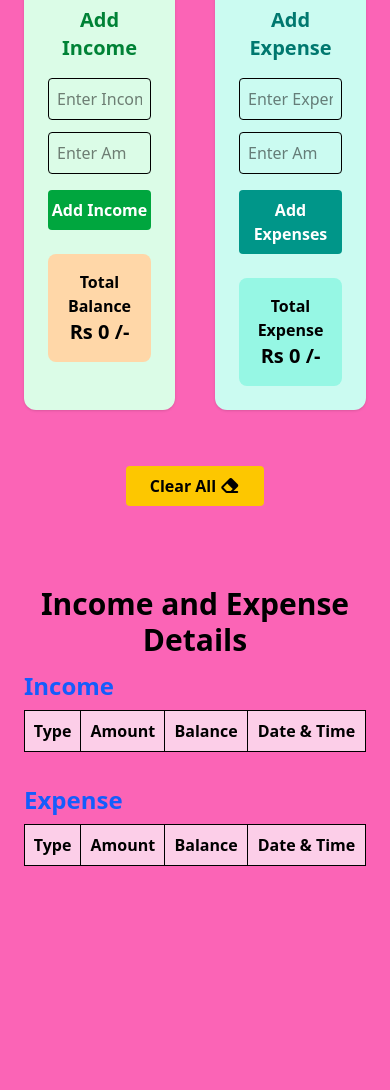
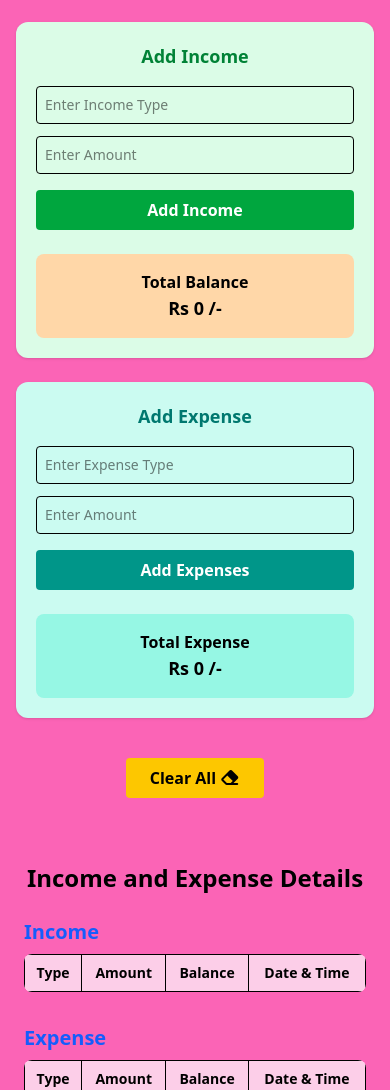
Before and after one commit to Resmi2003/budget-calculator, a plain HTML site: page dashboard.html in a window 390 px wide. Shown: the part 180-1270 px from the top of the page. Before the commit the page ends 1070 px from the top, so only its background shows below. Drawn offline with nearby package versions, Linux system fonts and the light colour scheme.

Commit message:
final modification

```diff
--- a/dashboard.html
+++ b/dashboard.html
@@ -3,46 +3,54 @@
 
 <head>
     <meta charset="UTF-8">
+    <meta name="viewport" content="width=device-width, initial-scale=1.0">
     <title>Dashboard</title>
+
     <!-- tw cdn -->
     <script src="https://cdn.jsdelivr.net/npm/@tailwindcss/browser@4"></script>
+
     <!-- fontawesome cdn -->
     <link rel="stylesheet" href="https://cdnjs.cloudflare.com/ajax/libs/font-awesome/7.0.1/css/all.min.css"
         integrity="sha512-2SwdPD6INVrV/lHTZbO2nodKhrnDdJK9/kg2XD1r9uGqPo1cUbujc+IYdlYdEErWNu69gVcYgdxlmVmzTWnetw=="
         crossorigin="anonymous" referrerpolicy="no-referrer" />
 </head>
 
-<body class="bg-pink-400 min-h-screen p-6">
+<body class="bg-pink-400 min-h-screen p-4 sm:p-6">
 
-    <div class="flex justify-between items-center mb-6">
+    <div class="flex flex-col sm:flex-row justify-between items-center gap-4 mb-6">
 
         <!-- welcome -->
-        <h1 id="welcome" class="text-xl font-semibold text-gray-700"> Welcome</h1>
+        <h1 id="welcome"
+            class="text-lg sm:text-xl font-semibold text-gray-700 text-center sm:text-left break-words">
+            Welcome
+        </h1>
 
         <!-- logout -->
         <button onclick="logout()"
-            class="border border-red-400 text-red-500 px-4 py-1 rounded bg-white font-bold hover:bg-red-500 hover:text-white">
+            class="border border-red-400 text-red-500 px-4 py-2 rounded bg-white font-bold hover:bg-red-500 hover:text-white">
             Logout <i class="fa-solid fa-power-off"></i>
         </button>
     </div>
 
-    <h2 class="text-4xl font-bold text-center mb-10">
+    <h2 class="text-3xl sm:text-4xl font-bold text-center mb-10">
         <span class="text-blue-600">Smart</span>
         <span class="text-green-600">Wallet</span>
     </h2>
 
-    <div class="flex gap-10 max-w-6xl mx-auto">
+    <div class="flex flex-col md:flex-row gap-6 md:gap-10 max-w-6xl mx-auto w-full">
 
-        <div class="w-1/2 bg-green-100 p-6 rounded-xl shadow">
-            <h3 class="text-xl font-semibold text-green-700 text-center mb-4">
+        <div class="w-full md:w-1/2 bg-green-100 p-5 sm:p-6 rounded-xl shadow">
+            <h3 class="text-lg sm:text-xl font-semibold text-green-700 text-center mb-4">
                 Add Income
             </h3>
 
             <!-- incomeType -->
-            <input id="incomeType" type="text" placeholder="Enter Income Type" class="w-full mb-3 p-2 rounded border">
+            <input id="incomeType" type="text" placeholder="Enter Income Type"
+                class="w-full mb-3 p-2 rounded border text-sm sm:text-base">
 
             <!-- incomeAmount -->
-            <input id="incomeAmount" type="number" placeholder="Enter Amount" class="w-full mb-4 p-2 rounded border">
+            <input id="incomeAmount" type="number" placeholder="Enter Amount"
+                class="w-full mb-4 p-2 rounded border text-sm sm:text-base">
 
             <!-- addIncome -->
             <button onclick="addIncome()" type="button"
@@ -54,20 +62,22 @@
                 <p class="font-semibold">Total Balance</p>
 
                 <!-- totalBalance -->
-                <p id="totalBalance" class="text-xl font-bold">Rs 0 /-</p>
+                <p id="totalBalance" class="text-lg sm:text-xl font-bold break-words">Rs 0 /-</p>
             </div>
         </div>
 
-        <div class="w-1/2 bg-teal-100 p-6 rounded-xl shadow">
-            <h3 class="text-xl font-semibold text-teal-700 text-center mb-4">
+        <div class="w-full md:w-1/2 bg-teal-100 p-5 sm:p-6 rounded-xl shadow">
+            <h3 class="text-lg sm:text-xl font-semibold text-teal-700 text-center mb-4">
                 Add Expense
             </h3>
 
             <!-- expenseType -->
-            <input id="expenseType" type="text" placeholder="Enter Expense Type" class="w-full mb-3 p-2 rounded border">
+            <input id="expenseType" type="text" placeholder="Enter Expense Type"
+                class="w-full mb-3 p-2 rounded border text-sm sm:text-base">
 
             <!-- expenseAmount -->
-            <input id="expenseAmount" type="number" placeholder="Enter Amount" class="w-full mb-4 p-2 rounded border">
+            <input id="expenseAmount" type="number" placeholder="Enter Amount"
+                class="w-full mb-4 p-2 rounded border text-sm sm:text-base">
 
             <!-- addExpenses -->
             <button onclick="addExpenses()" type="button"
@@ -79,32 +89,36 @@
                 <p class="font-semibold">Total Expense</p>
 
                 <!-- totalExpense -->
-                <p id="totalExpense" class="text-xl font-bold">Rs 0 /-</p>
+                <p id="totalExpense" class="text-lg sm:text-xl font-bold break-words">Rs 0 /-</p>
             </div>
         </div>
 
     </div>
 
-    <div class="text-center mt-14">
+    <div class="text-center mt-10 sm:mt-14 px-2">
         <!-- clearAll -->
-        <button onclick="clearAll()" class="bg-yellow-400 px-6 py-2 rounded font-semibold hover:bg-yellow-500">
+        <button onclick="clearAll()"
+            class="bg-yellow-400 px-6 py-2 rounded font-semibold hover:bg-yellow-500">
             Clear All <i class="fa-solid fa-eraser"></i>
         </button>
     </div>
 
-
-    <div class="max-w-6xl mx-auto mt-20">
-        <h3 class="text-3xl font-semibold text-center mb-3">Income and Expense Details</h3>
+    <div class="max-w-6xl mx-auto mt-16 sm:mt-20 px-2 w-full">
+        <h3 class="text-2xl sm:text-3xl font-semibold text-center mb-6">
+            Income and Expense Details
+        </h3>
 
         <div class="mb-8">
-            <h4 class="text-2xl font-semibold text-blue-600 mb-2">Income</h4>
-            <table class="w-full border border-pink-300 text-center bg-white">
+            <h4 class="text-xl sm:text-2xl font-semibold text-blue-600 mb-2">Income</h4>
+
+            <div class="w-full overflow-x-auto rounded-lg">
+                <table class="w-full border border-pink-300 text-center bg-white text-sm sm:text-base">
                     <thead class="bg-pink-200">
                         <tr>
-                        <th class="border p-2">Type</th>
-                        <th class="border p-2">Amount</th>
-                        <th class="border p-2">Balance</th>
-                        <th class="border p-2">Date & Time</th>
+                            <th class="border p-2 whitespace-nowrap">Type</th>
+                            <th class="border p-2 whitespace-nowrap">Amount</th>
+                            <th class="border p-2 whitespace-nowrap">Balance</th>
+                            <th class="border p-2 whitespace-nowrap">Date & Time</th>
                         </tr>
                     </thead>
 
@@ -112,21 +126,25 @@
                     <tbody id="receiptBody"></tbody>
                 </table>
             </div>
+        </div>
 
         <div>
-            <h4 class="text-2xl font-semibold text-blue-600 mb-2">Expense</h4>
-            <table class="w-full border border-pink-300 text-center bg-white">
+            <h4 class="text-xl sm:text-2xl font-semibold text-blue-600 mb-2">Expense</h4>
+
+            <div class="w-full overflow-x-auto rounded-lg">
+                <table class="w-full border border-pink-300 text-center bg-white text-sm sm:text-base">
                     <thead class="bg-pink-200">
                         <tr>
-                        <th class="border p-2">Type</th>
-                        <th class="border p-2">Amount</th>
-                        <th class="border p-2">Balance</th>
-                        <th class="border p-2">Date & Time</th>
+                            <th class="border p-2 whitespace-nowrap">Type</th>
+                            <th class="border p-2 whitespace-nowrap">Amount</th>
+                            <th class="border p-2 whitespace-nowrap">Balance</th>
+                            <th class="border p-2 whitespace-nowrap">Date & Time</th>
                         </tr>
                     </thead>
                     <!-- expenseReceiptBody -->
                     <tbody id="expenseReceiptBody"></tbody>
                 </table>
+            </div>
         </div>
     </div>
 
```
Also changed, not shown: dashboard.js (+2 -6 lines), index.html (+6 -5 lines), login.html (+6 -5 lines). Lines whose indentation alone changed are shown as unchanged.
